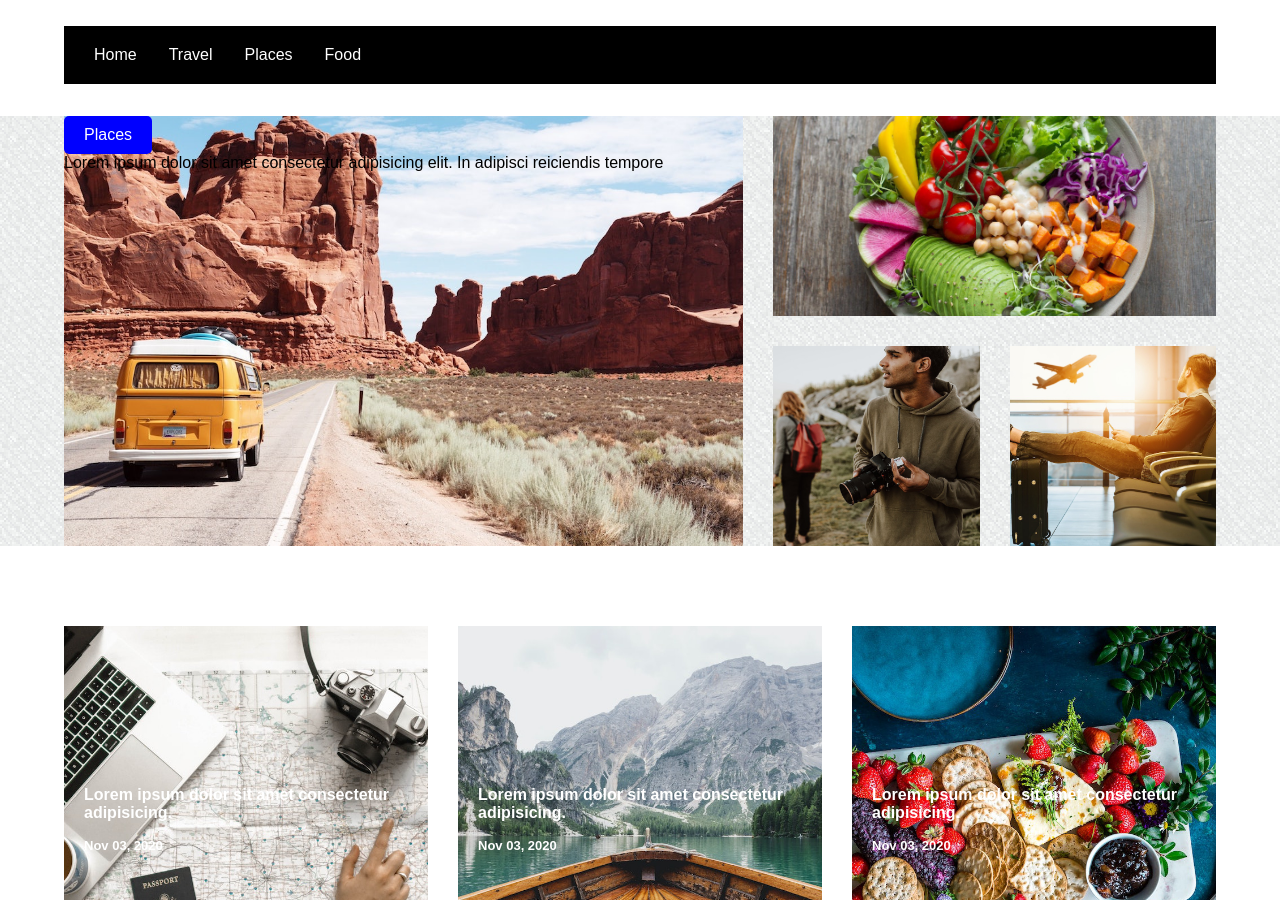
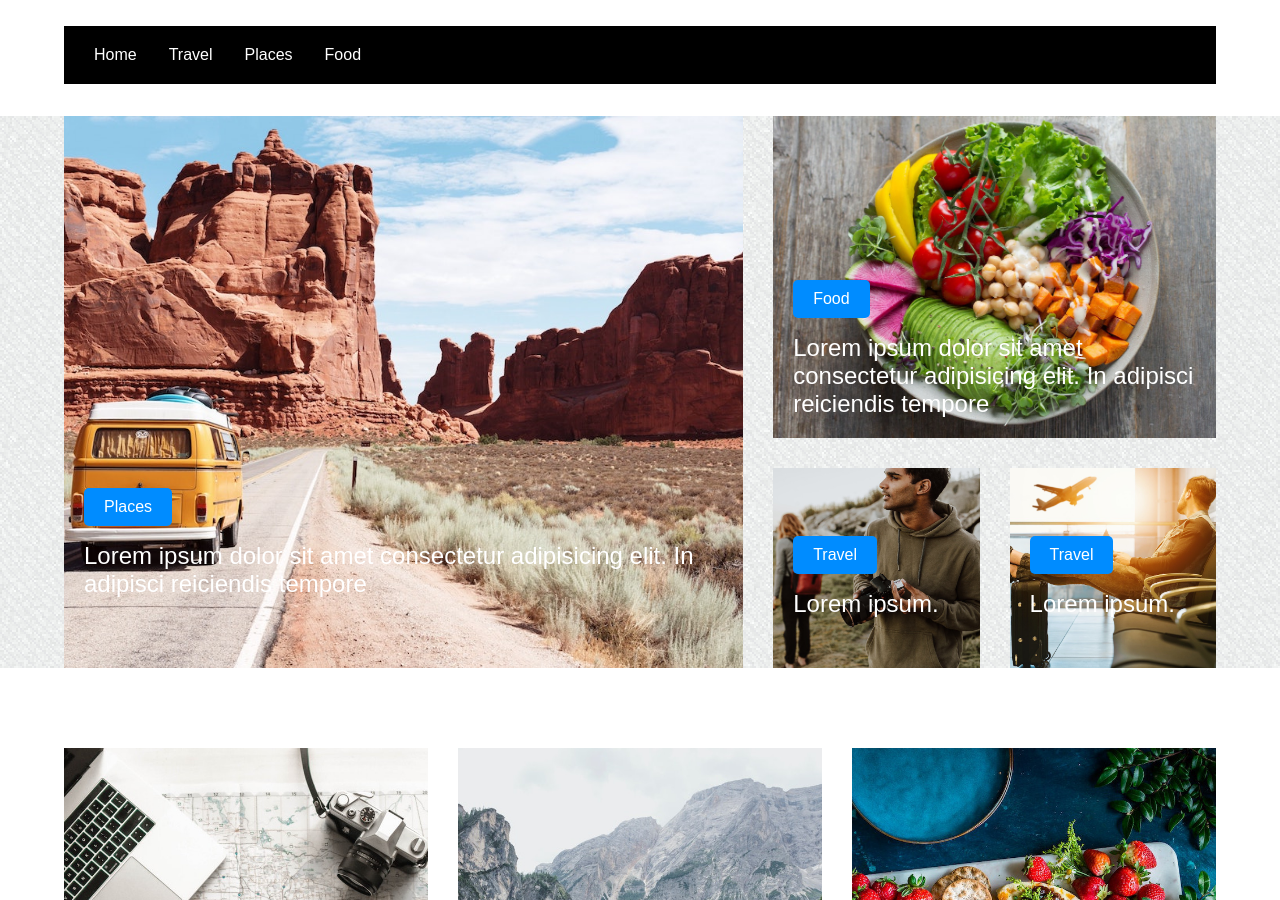
Before and after one commit to AndresRamirez917/100-sitios-86, a plain HTML site: page index.html in a window 1280 px wide. Shown: the part 200-1100 px from the top of the page. Drawn offline with Linux system fonts and the light colour scheme.

Commit message:
third commit

```diff
--- a/index.html
+++ b/index.html
@@ -50,12 +50,31 @@
     <section id="showcase">
         <div class="showcase-content grid">
             <div class="grid-box1">
-                <a href="/places.html" class="btn">Places</a>
-                <p>Lorem ipsum dolor sit amet consectetur adipisicing elit. In adipisci reiciendis tempore</p>
+                <div class="grid-box-content">
+                    <a href="/places.html" class="btn">Places</a>
+                    <p>Lorem ipsum dolor sit amet consectetur adipisicing elit. In adipisci reiciendis
+                        tempore</p>
+                </div>
             </div>
-            <div class="grid-box2"></div>
-            <div class="grid-box3"></div>
-            <div class="grid-box4"></div>
+            <div class="grid-box2">
+                <div class="grid-box-content">
+                    <a href="/food.html" class="btn">Food</a>
+                    <p>Lorem ipsum dolor sit amet consectetur adipisicing elit. In adipisci reiciendis
+                        tempore</p>
+                </div>
+            </div>
+            <div class="grid-box3">
+                <div class="grid-box-content">
+                    <a href="/travel.html" class="btn">Travel</a>
+                    <p>Lorem ipsum.</p>
+                </div>
+            </div>
+            <div class="grid-box4">
+                <div class="grid-box-content">
+                    <a href="/travel.html" class="btn">Travel</a>
+                    <p>Lorem ipsum.</p>
+                </div>
+            </div>
         </div>
     </section>
 
--- a/scss/styles.scss
+++ b/scss/styles.scss
@@ -50,7 +50,7 @@ img {
     text-align: center;
     text-transform: capitalize;
     color: #fff;
-    background: blue;
+    background: rgb(0, 140, 255);
     border-radius: 5px;
     cursor: pointer;
     width: fit-content;
@@ -130,21 +130,65 @@ img {
             background: url("/img/feature-1.jpg");
             grid-column: 1/4;
             grid-row: 1/3;
+            .grid-box-content {
+                padding: 20px;
+                margin-top: 22rem;
+                a {
+                    margin-bottom: 1rem;
+                }
+                p{
+                    font-size: 1.5rem;
+                    color: #fff;
+                }
+            }
         }
         .grid-box2 {
             background: url("/img/feature-2.jpg");
             grid-column: 4/6;
             grid-row: 1/2;
+            .grid-box-content {
+                padding: 20px;
+                margin-top: 9rem;
+                a {
+                    margin-bottom: 1rem;
+                }
+                p{
+                    font-size: 1.5rem;
+                    color: #fff;
+                }
+            }
         }
         .grid-box3 {
             background: url("/img/feature-3.jpg");
             grid-column: 4/5;
             grid-row: 2/3;
+            .grid-box-content {
+                padding: 20px;
+                margin-top: 3rem;
+                a {
+                    margin-bottom: 1rem;
+                }
+                p{
+                    font-size: 1.5rem;
+                    color: #fff;
+                }
+            }
         }
         .grid-box4 {
             background: url("/img/feature-4.jpg");
             grid-column: 5/6;
             grid-row: 2/3;
+            .grid-box-content {
+                padding: 20px;
+                margin-top: 3rem;
+                a {
+                    margin-bottom: 1rem;
+                }
+                p{
+                    font-size: 1.5rem;
+                    color: #fff;
+                }
+            }
         }
 
         .grid-box1,
```
Also changed, not shown: places.html (+16 -0 lines), scss/styles.css, 1 other file.
